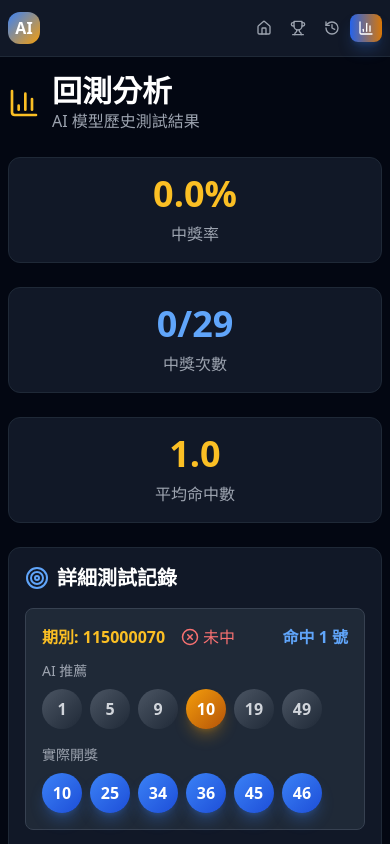
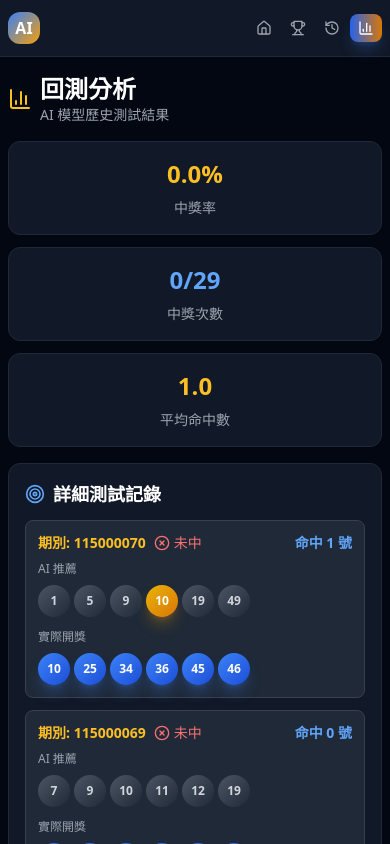
Before and after one commit to emstudio818/lottery-ai-assistant, a React (Vite) app: page /backtest in a window 390 px wide. Shown: the top 844 px of the page. Built offline with nearby package versions, Linux system fonts and the light colour scheme.

Commit message:
Add files via upload

```diff
--- a/src/pages/Backtest.tsx
+++ b/src/pages/Backtest.tsx
@@ -9,72 +9,72 @@ export default function Backtest() {
   const avgMatches = (backtestResults.reduce((sum, r) => sum + r.matches, 0) / total).toFixed(1);
 
   return (
-    <div className="space-y-6">
-      <div className="flex items-center gap-3">
-        <BarChart3 className="text-gold-400" size={32} />
+    <div className="space-y-4 md:space-y-6">
+      <div className="flex items-center gap-2 md:gap-3">
+        <BarChart3 className="text-gold-400 w-6 h-6 md:w-8 md:h-8" />
         <div>
-          <h1 className="text-3xl font-bold text-white">回測分析</h1>
-          <p className="text-gray-400">AI 模型歷史測試結果</p>
+          <h1 className="text-2xl md:text-3xl font-bold text-white">回測分析</h1>
+          <p className="text-sm md:text-base text-gray-400">AI 模型歷史測試結果</p>
         </div>
       </div>
 
-      <div className="grid grid-cols-1 md:grid-cols-3 gap-6">
+      <div className="grid grid-cols-1 md:grid-cols-3 gap-3 md:gap-6">
         <div className="card text-center">
-          <div className="text-4xl font-bold text-gold-400 mb-2">{winRate}%</div>
-          <div className="text-gray-400">中獎率</div>
+          <div className="text-2xl md:text-4xl font-bold text-gold-400 mb-2">{winRate}%</div>
+          <div className="text-sm md:text-base text-gray-400">中獎率</div>
         </div>
         <div className="card text-center">
-          <div className="text-4xl font-bold text-blue-400 mb-2">{wins}/{total}</div>
-          <div className="text-gray-400">中獎次數</div>
+          <div className="text-2xl md:text-4xl font-bold text-blue-400 mb-2">{wins}/{total}</div>
+          <div className="text-sm md:text-base text-gray-400">中獎次數</div>
         </div>
         <div className="card text-center">
-          <div className="text-4xl font-bold text-gold-400 mb-2">{avgMatches}</div>
-          <div className="text-gray-400">平均命中數</div>
+          <div className="text-2xl md:text-4xl font-bold text-gold-400 mb-2">{avgMatches}</div>
+          <div className="text-sm md:text-base text-gray-400">平均命中數</div>
         </div>
       </div>
 
       <div className="card">
-        <h2 className="text-xl font-semibold text-white mb-4 flex items-center gap-2">
-          <Target className="text-blue-400" size={24} />
+        <h2 className="text-lg md:text-xl font-semibold text-white mb-3 md:mb-4 flex items-center gap-2">
+          <Target className="text-blue-400 w-5 h-5 md:w-6 md:h-6" />
           詳細測試記錄
         </h2>
-        <div className="space-y-4">
+        <div className="space-y-3 md:space-y-4">
           {backtestResults.map((result) => (
             <div
               key={result.id}
-              className="bg-gray-800 rounded-lg p-4 border border-gray-700"
+              className="bg-gray-800 rounded-lg p-3 md:p-4 border border-gray-700"
             >
-              <div className="flex items-center justify-between mb-3">
-                <div className="flex items-center gap-4">
-                  <span className="text-gold-400 font-semibold">期別: {result.period}</span>
+              <div className="flex items-center justify-between mb-2 md:mb-3 flex-wrap gap-2">
+                <div className="flex items-center gap-2 md:gap-4">
+                  <span className="text-gold-400 font-semibold text-sm md:text-base">期別: {result.period}</span>
                   {result.won ? (
-                    <span className="flex items-center gap-1 text-green-400">
-                      <CheckCircle2 size={18} />
+                    <span className="flex items-center gap-1 text-green-400 text-sm md:text-base">
+                      <CheckCircle2 className="w-4 h-4 md:w-5 md:h-5" />
                       中獎
                     </span>
                   ) : (
-                    <span className="flex items-center gap-1 text-red-400">
-                      <XCircle size={18} />
+                    <span className="flex items-center gap-1 text-red-400 text-sm md:text-base">
+                      <XCircle className="w-4 h-4 md:w-5 md:h-5" />
                       未中
                     </span>
                   )}
                 </div>
-                <span className="text-blue-400 font-semibold">
+                <span className="text-blue-400 font-semibold text-sm md:text-base">
                   命中 {result.matches} 號
                 </span>
               </div>
 
-              <div className="grid grid-cols-1 md:grid-cols-2 gap-4">
+              <div className="grid grid-cols-1 md:grid-cols-2 gap-3 md:gap-4">
                 <div>
-                  <div className="text-sm text-gray-400 mb-2">AI 推薦</div>
-                  <div className="flex items-center gap-2">
+                  <div className="text-xs md:text-sm text-gray-400 mb-2">AI 推薦</div>
+                  <div className="flex items-center gap-1 md:gap-2 flex-wrap">
                     {result.recommendedNumbers.map((num, idx) => (
                       <div
                         key={idx}
-                        className={`number-ball ${
+                        className={`w-8 h-8 md:w-10 md:h-10 rounded-full flex items-center justify-center font-bold text-xs md:text-sm transition-transform hover:scale-110 ${
                           result.actualNumbers.includes(num)
-                            ? 'number-ball-gold'
-                            : 'number-ball-gray'
+                            ? 'bg-gradient-to-br from-yellow-500 to-gold-600 text-white shadow-lg shadow-gold-500/30'
+                            : 'bg-gradient-to-br from-gray-600 to-gray-800 text-gray-300'
                         }`}
                       >
                         {num}
@@ -83,12 +83,12 @@ export default function Backtest() {
                   </div>
                 </div>
                 <div>
-                  <div className="text-sm text-gray-400 mb-2">實際開獎</div>
-                  <div className="flex items-center gap-2">
+                  <div className="text-xs md:text-sm text-gray-400 mb-2">實際開獎</div>
+                  <div className="flex items-center gap-1 md:gap-2 flex-wrap">
                     {result.actualNumbers.map((num, idx) => (
                       <div
                         key={idx}
-                        className="number-ball-blue"
+                        className="w-8 h-8 md:w-10 md:h-10 rounded-full flex items-center justify-center font-bold text-xs md:text-sm bg-gradient-to-br from-blue-500 to-blue-700 text-white shadow-lg shadow-blue-500/30"
                       >
                         {num}
                       </div>
--- a/src/pages/History.tsx
+++ b/src/pages/History.tsx
@@ -6,12 +6,12 @@ export default function HistoryPageComponent() {
   const { lotteryResults } = useLotteryData();
 
   return (
-    <div className="space-y-6">
-      <div className="flex items-center gap-3">
-        <HistoryIcon className="text-blue-400" size={32} />
+    <div className="space-y-4 md:space-y-6">
+      <div className="flex items-center gap-2 md:gap-3">
+        <HistoryIcon className="text-blue-400 w-6 h-6 md:w-8 md:h-8" />
         <div>
-          <h1 className="text-3xl font-bold text-white">歷史開獎記錄</h1>
-          <p className="text-gray-400">查看過往的開獎結果</p>
+          <h1 className="text-2xl md:text-3xl font-bold text-white">歷史開獎記錄</h1>
+          <p className="text-sm md:text-base text-gray-400">查看過往的開獎結果</p>
         </div>
       </div>
 
@@ -22,10 +22,10 @@ export default function HistoryPageComponent() {
           <table className="w-full">
             <thead>
               <tr className="border-b border-gray-700">
-                <th className="text-left py-4 px-4 text-gray-400 font-semibold">期別</th>
-                <th className="text-left py-4 px-4 text-gray-400 font-semibold">日期</th>
-                <th className="text-left py-4 px-4 text-gray-400 font-semibold">開獎號碼</th>
-                <th className="text-left py-4 px-4 text-gray-400 font-semibold">特別號</th>
+                <th className="text-left py-3 px-2 md:py-4 md:px-4 text-xs md:text-sm text-gray-400 font-semibold">期別</th>
+                <th className="text-left py-3 px-2 md:py-4 md:px-4 text-xs md:text-sm text-gray-400 font-semibold">日期</th>
+                <th className="text-left py-3 px-2 md:py-4 md:px-4 text-xs md:text-sm text-gray-400 font-semibold">開獎號碼</th>
+                <th className="text-left py-3 px-2 md:py-4 md:px-4 text-xs md:text-sm text-gray-400 font-semibold">特別號</th>
               </tr>
             </thead>
             <tbody>
@@ -34,29 +34,29 @@ export default function HistoryPageComponent() {
                   key={result.id}
                   className="border-b border-gray-800 hover:bg-gray-800 transition-colors"
                 >
-                  <td className="py-4 px-4">
-                    <span className="text-gold-400 font-semibold">{result.period}</span>
+                  <td className="py-3 px-2 md:py-4 md:px-4">
+                    <span className="text-gold-400 font-semibold text-xs md:text-sm">{result.period}</span>
                   </td>
-                  <td className="py-4 px-4">
-                    <div className="flex items-center gap-2 text-gray-300">
-                      <Calendar size={16} className="text-gray-500" />
+                  <td className="py-3 px-2 md:py-4 md:px-4">
+                    <div className="flex items-center gap-1 md:gap-2 text-gray-300 text-xs md:text-sm">
+                      <Calendar className="w-3.5 h-3.5 md:w-4 md:h-4 text-gray-500" />
                       {result.date}
                     </div>
                   </td>
-                  <td className="py-4 px-4">
-                    <div className="flex items-center gap-2">
+                  <td className="py-3 px-2 md:py-4 md:px-4">
+                    <div className="flex items-center gap-1 md:gap-2">
                       {result.numbers.map((num, idx) => (
                         <div
                           key={idx}
-                          className="number-ball-blue"
+                          className="w-8 h-8 md:w-10 md:h-10 rounded-full flex items-center justify-center font-bold text-xs md:text-sm bg-gradient-to-br from-blue-500 to-blue-700 text-white shadow-lg shadow-blue-500/30"
                         >
                           {num}
                         </div>
                       ))}
                     </div>
                   </td>
-                  <td className="py-4 px-4">
-                    <div className="number-ball-gold">
+                  <td className="py-3 px-2 md:py-4 md:px-4">
+                    <div className="w-8 h-8 md:w-10 md:h-10 rounded-full flex items-center justify-center font-bold text-xs md:text-sm bg-gradient-to-br from-yellow-500 to-gold-600 text-white shadow-lg shadow-gold-500/30">
                       {result.specialNumber}
                     </div>
                   </td>
--- a/src/pages/Home.tsx
+++ b/src/pages/Home.tsx
@@ -17,13 +17,14 @@ ChartJS.register(
 export default function Home() {
   const { numberFrequencies, aiRecommendations, cooccurrences, lotteryResults } = useLotteryData();
 
-  // 號碼頻率圖表數據
+  // 號碼頻率圖表數據 - 按出現次數降序排列
+  const sortedByCount = [...numberFrequencies].sort((a, b) => b.count - a.count);
   const frequencyChartData = {
-    labels: numberFrequencies.slice(0, 15).map(nf => nf.number.toString()),
+    labels: sortedByCount.slice(0, 15).map(nf => nf.number.toString()),
     datasets: [
       {
         label: '出現次數',
-        data: numberFrequencies.slice(0, 15).map(nf => nf.count),
+        data: sortedByCount.slice(0, 15).map(nf => nf.count),
         backgroundColor: 'rgba(59, 130, 246, 0.8)',
         borderColor: 'rgba(59, 130, 246, 1)',
         borderWidth: 2,
@@ -117,12 +118,12 @@ export default function Home() {
           <Sparkles className="text-gold-400 w-5 h-5 md:w-6 md:h-6" />
           <h2 className="text-lg md:text-xl font-semibold text-white">AI 綜合評分</h2>
         </div>
-        <div className="grid grid-cols-1 md:grid-cols-4 gap-4">
+        <div className="grid grid-cols-2 md:grid-cols-4 gap-3 md:gap-4">
           {numberFrequencies.slice(0, 4).map((nf) => (
-            <div key={nf.number} className="bg-gray-800 rounded-lg p-4 border border-gray-700">
+            <div key={nf.number} className="bg-gray-800 rounded-lg p-3 md:p-4 border border-gray-700">
               <div className="flex items-center justify-between mb-2">
-                <span className="text-white font-semibold">號碼 {nf.number}</span>
-                <span className={`text-2xl font-bold ${getScoreColor(nf.aiScore)}`}>{nf.aiScore}</span>
+                <span className="text-white font-semibold text-sm md:text-base">號碼 {nf.number}</span>
+                <span className={`text-xl md:text-2xl font-bold ${getScoreColor(nf.aiScore)}`}>{nf.aiScore}</span>
               </div>
               <div className="w-full bg-gray-700 rounded-full h-2">
                 <div
@@ -135,7 +136,7 @@ export default function Home() {
                   }}
                 />
               </div>
-              <div className="flex justify-between mt-2 text-xs text-gray-400">
+              <div className="flex justify-between mt-2 text-[10px] md:text-xs text-gray-400">
                 <span>機率: {(nf.probability * 100).toFixed(1)}%</span>
                 <span>遺漏: {nf.missingRounds}期</span>
               </div>
@@ -147,7 +148,7 @@ export default function Home() {
       {/* 49 球熱力圖 */}
       <div className="card">
         <div className="flex items-center gap-3 mb-4">
-          <TrendingUp className="text-gold-400" size={24} />
+          <TrendingUp className="text-gold-400 w-5 h-5 md:w-6 md:h-6" />
           <h2 className="text-xl font-semibold text-white">49 球熱力圖</h2>
         </div>
 
```
